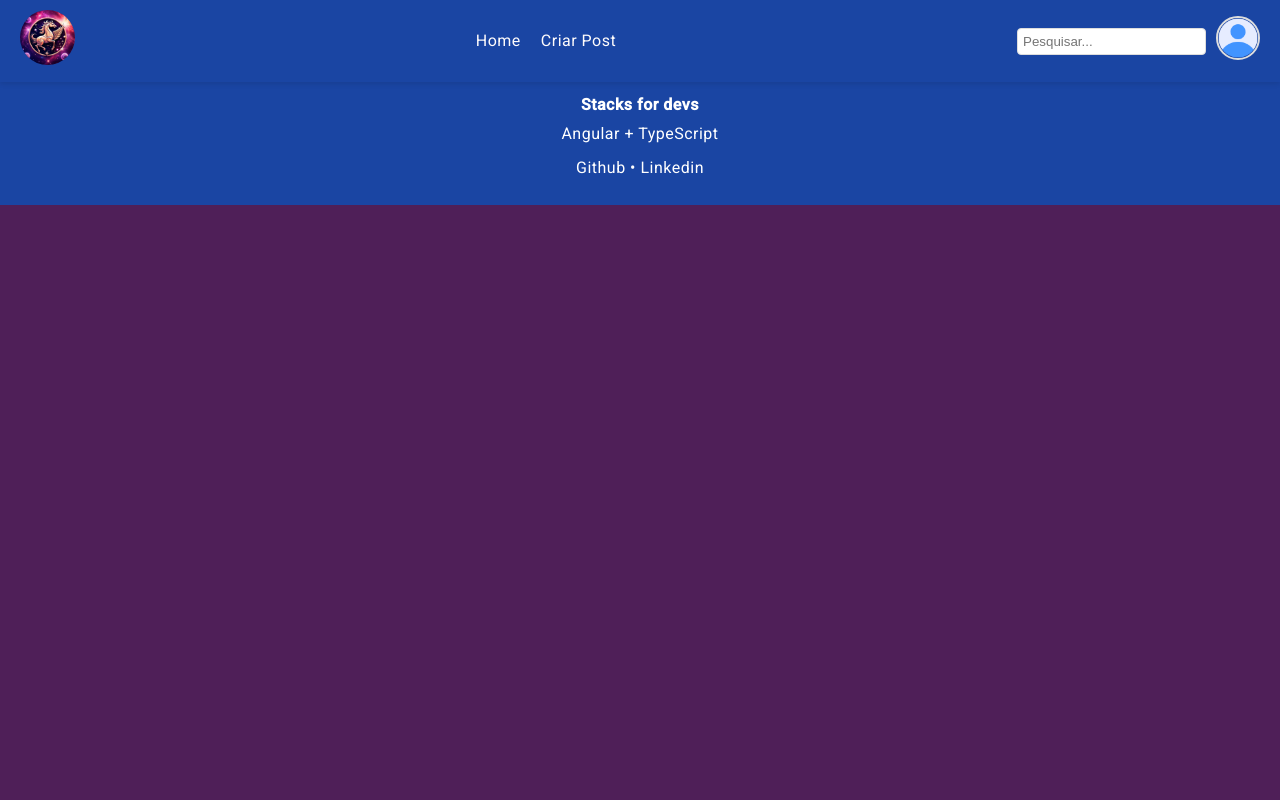
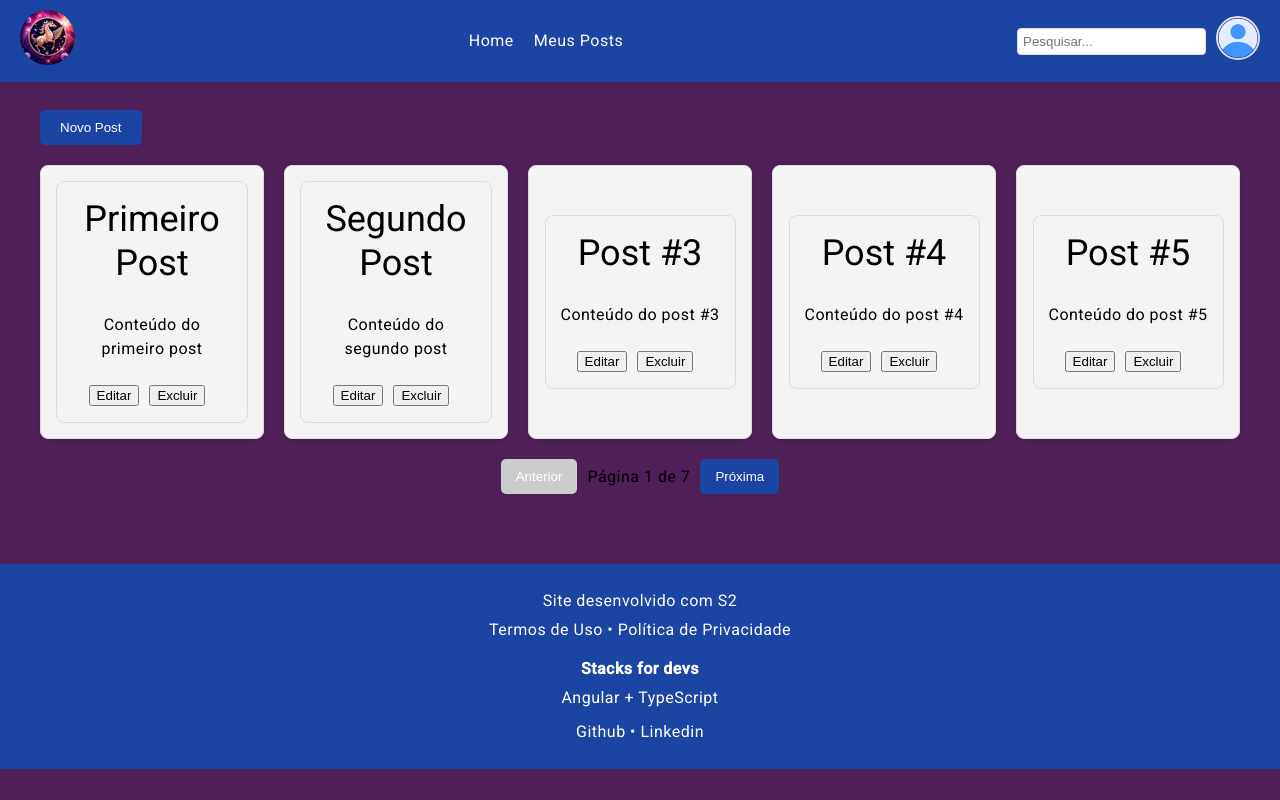
Before and after one commit to marcus1599/FrontPegasus, an Angular app: page /myposts in a window 1280 px wide. Before the commit this address led to /. Built offline with nearby package versions, Linux system fonts and the light colour scheme.

Commit message:
criado novo modelo para card-posts, e adicionado a tela meus posts

```diff
--- a/src/app/app.routes.ts
+++ b/src/app/app.routes.ts
@@ -4,11 +4,13 @@ import { HomeComponent } from './pages/home/home.component';
 import { AuthGuard } from './auth.guard';
 import { LoginComponent } from './pages/login/login.component';
 import { RegisterComponent } from './pages/register/register.component';
+import { MyPostsComponent } from './pages/my-posts/my-posts.component';
 
 
 export const routes: Routes = [
     { path: '', component: HomeComponent },
     { path: 'login', component: LoginComponent },
     {path: 'register', component:RegisterComponent},
+    {path: 'myposts', component:MyPostsComponent},
     { path: 'new', component: NewComponent, canActivate: [AuthGuard] },
 ];
--- a/src/app/components/header/header.component.html
+++ b/src/app/components/header/header.component.html
@@ -6,7 +6,7 @@
   <nav class="nav-links">
     <ul>
       <li><a routerLink="/">Home</a></li>
-      <li><a routerLink="/new">Criar Post</a></li>
+      <li><a routerLink="/myposts">Meus Posts</a></li>
     </ul>
   </nav>
 
--- /dev/null
+++ b/src/app/components/post-card/post-card.component.html
@@ -0,0 +1 @@
+<p>post-card works!</p>
--- /dev/null
+++ b/src/app/components/post-card/post-card.component.ts
@@ -0,0 +1,49 @@
+import { Component, EventEmitter, Input, Output } from '@angular/core';
+
+interface Post {
+  id: number;
+  title: string;
+  content: string;
+}
+
+@Component({
+  selector: 'app-post-card',
+  standalone: true,
+  template: `
+    <div class="post-card">
+      <h3>{{ post.title }}</h3>
+      <p>{{ post.content }}</p>
+      <div class="actions">
+        <button (click)="onEdit()">Editar</button>
+        <button (click)="onDelete()">Excluir</button>
+      </div>
+    </div>
+  `,
+  styles: [`
+    .post-card {
+      background: #f4f4f4;
+      padding: 15px;
+      border: 1px solid #ddd;
+      border-radius: 8px;
+      display: flex;
+      flex-direction: column;
+      gap: 10px;
+    }
+    .actions button {
+      margin-right: 10px;
+    }
+  `],
+})
+export class PostCardComponent {
+  @Input() post!: Post;
+  @Output() edit = new EventEmitter<Post>();
+  @Output() delete = new EventEmitter<Post>();
+
+  onEdit() {
+    this.edit.emit(this.post);
+  }
+
+  onDelete() {
+    this.delete.emit(this.post);
+  }
+}
--- a/src/app/pages/my-posts/my-posts.component.css
+++ b/src/app/pages/my-posts/my-posts.component.css
@@ -0,0 +1,123 @@
+.my-posts-container {
+    max-width: 1200px;
+    margin: 0 auto;
+    padding: 20px;
+    margin-bottom: 50px;
+  }
+
+  .header {
+    display: flex;
+    justify-content: space-between;
+    align-items: center;
+    margin-bottom: 20px;
+    margin-top: 90px;
+  }
+
+  .new-post-btn {
+    padding: 10px 20px;
+    background-color: #1a45a3;
+    color: white;
+    border: none;
+    border-radius: 5px;
+    cursor: pointer;
+    transition: background-color 0.3s ease;
+  }
+
+  .new-post-btn:hover {
+    background-color: #163a7d;
+  }
+
+  .posts-grid {
+    display: grid;
+    grid-template-columns: repeat(auto-fit, minmax(150px, 1fr));
+    gap: 20px;
+  }
+
+  .post-card {
+    display: flex;
+    justify-content: center;
+    align-items: center;
+    background-color: #f4f4f4;
+    border: 1px solid #ddd;
+    border-radius: 8px;
+    box-shadow: 0 2px 5px rgba(0, 0, 0, 0.1);
+    padding: 15px;
+    min-height: 150px;
+    text-align: center;
+    transition: transform 0.3s ease, box-shadow 0.3s ease;
+  }
+
+  .post-card:hover {
+    transform: scale(1.05);
+    box-shadow: 0 4px 10px rgba(0, 0, 0, 0.2);
+  }
+
+  .pagination {
+    display: flex;
+    justify-content: center;
+    align-items: center;
+    gap: 10px;
+    margin-top: 20px;
+  }
+
+  .pagination-btn {
+    padding: 10px 15px;
+    background-color: #1a45a3;
+    color: white;
+    border: none;
+    border-radius: 5px;
+    cursor: pointer;
+    transition: background-color 0.3s ease;
+  }
+
+  .pagination-btn:disabled {
+    background-color: #ccc;
+    cursor: not-allowed;
+  }
+
+  .pagination-btn:hover:not(:disabled) {
+    background-color: #163a7d;
+  }
+
+  /* Modal */
+  .modal {
+    position: fixed;
+    top: 0;
+    left: 0;
+    width: 100%;
+    height: 100%;
+    background-color: rgba(0, 0, 0, 0.5);
+    display: flex;
+    justify-content: center;
+    align-items: center;
+  }
+
+  .modal-content {
+    background: white;
+    padding: 20px;
+    border-radius: 10px;
+    width: 90%;
+    max-width: 500px;
+  }
+
+  .actions {
+    display: flex;
+    justify-content: space-between;
+    margin-top: 20px;
+  }
+
+  .actions button {
+    padding: 10px 15px;
+    border: none;
+    border-radius: 5px;
+    cursor: pointer;
+  }
+
+  .actions button:first-child {
+    background-color: #1a45a3;
+    color: white;
+  }
+
+  .actions button:last-child {
+    background-color: #ccc;
+  }
--- a/src/app/pages/my-posts/my-posts.component.html
+++ b/src/app/pages/my-posts/my-posts.component.html
@@ -1 +1,51 @@
-<p>my-posts works!</p>
+<div class="my-posts-container">
+    <div class="header">
+      <button (click)="onCreateNewPost()" class="new-post-btn">Novo Post</button>
+    </div>
+
+    <div class="posts-grid">
+      <app-post-card
+        *ngFor="let post of paginatedPosts"
+        class="post-card"
+        [post]="post"
+        (edit)="onEditPost($event)"
+        (delete)="onDeletePost($event)">
+      </app-post-card>
+    </div>
+
+    <!-- Paginação -->
+    <div class="pagination">
+      <button
+        class="pagination-btn"
+        [disabled]="currentPage === 1"
+        (click)="changePage(currentPage - 1)">
+        Anterior
+      </button>
+      <span>Página {{ currentPage }} de {{ totalPages }}</span>
+      <button
+        class="pagination-btn"
+        [disabled]="currentPage === totalPages"
+        (click)="changePage(currentPage + 1)">
+        Próxima
+      </button>
+    </div>
+
+    <!-- Modal para criar/editar posts -->
+    <div class="modal" *ngIf="isModalOpen">
+      <div class="modal-content">
+        <h2>{{ editPost ? 'Editar Post' : 'Novo Post' }}</h2>
+        <form (submit)="onSubmitPost()">
+          <label for="title">Título</label>
+          <input id="title" [(ngModel)]="currentPost.title" required />
+
+          <label for="content">Conteúdo</label>
+          <textarea id="content" [(ngModel)]="currentPost.content" rows="5" required></textarea>
+
+          <div class="actions">
+            <button type="submit">Salvar</button>
+            <button type="button" (click)="onCloseModal()">Cancelar</button>
+          </div>
+        </form>
+      </div>
+    </div>
+  </div>
--- a/src/app/pages/my-posts/my-posts.component.ts
+++ b/src/app/pages/my-posts/my-posts.component.ts
@@ -1,12 +1,91 @@
+import { NgFor, NgForOf, NgIf } from '@angular/common';
 import { Component } from '@angular/core';
+import { FormsModule } from '@angular/forms';
+import { PostCardComponent } from "../../components/post-card/post-card.component";
+
+interface Post {
+  id: number;
+  title: string;
+  content: string;
+}
 
 @Component({
   selector: 'app-my-posts',
   standalone: true,
-  imports: [],
+  imports: [FormsModule, NgForOf, NgIf, NgFor, PostCardComponent],
   templateUrl: './my-posts.component.html',
-  styleUrl: './my-posts.component.css'
+  styleUrls: ['./my-posts.component.css'],
 })
 export class MyPostsComponent {
+  posts: Post[] = [
+    { id: 1, title: 'Primeiro Post', content: 'Conteúdo do primeiro post' },
+    { id: 2, title: 'Segundo Post', content: 'Conteúdo do segundo post' },
+    // Adicione mais posts para testar a paginação
+    ...Array.from({ length: 30 }, (_, i) => ({
+      id: i + 3,
+      title: `Post #${i + 3}`,
+      content: `Conteúdo do post #${i + 3}`,
+    })),
+  ];
+  paginatedPosts: Post[] = [];
+  currentPage = 1;
+  postsPerPage = 5;
+  totalPages = Math.ceil(this.posts.length / this.postsPerPage);
 
+  isModalOpen = false;
+  editPost: Post | null = null;
+  currentPost: Post = { id: 0, title: '', content: '' };
+
+  constructor() {
+    this.updatePaginatedPosts();
+  }
+
+  updatePaginatedPosts() {
+    const startIndex = (this.currentPage - 1) * this.postsPerPage;
+    const endIndex = startIndex + this.postsPerPage;
+    this.paginatedPosts = this.posts.slice(startIndex, endIndex);
+  }
+
+  changePage(page: number) {
+    this.currentPage = page;
+    this.updatePaginatedPosts();
+  }
+
+  onCreateNewPost() {
+    this.currentPost = { id: 0, title: '', content: '' };
+    this.isModalOpen = true;
+    this.editPost = null;
+  }
+
+  onEditPost(post: Post) {
+    this.currentPost = { ...post };
+    this.isModalOpen = true;
+    this.editPost = post;
+  }
+
+  onDeletePost(post: Post) {
+    this.posts = this.posts.filter((p) => p.id !== post.id);
+    this.totalPages = Math.ceil(this.posts.length / this.postsPerPage);
+    if (this.currentPage > this.totalPages) {
+      this.currentPage = this.totalPages;
+    }
+    this.updatePaginatedPosts();
+  }
+
+  onSubmitPost() {
+    if (this.editPost) {
+      const index = this.posts.findIndex((p) => p.id === this.editPost?.id);
+      this.posts[index] = { ...this.currentPost };
+    } else {
+      const newId = Math.max(...this.posts.map((p) => p.id), 0) + 1;
+      this.posts.push({ ...this.currentPost, id: newId });
+    }
+    this.totalPages = Math.ceil(this.posts.length / this.postsPerPage);
+    this.updatePaginatedPosts();
+    this.onCloseModal();
+  }
+
+  onCloseModal() {
+    this.isModalOpen = false;
+  }
 }
```
Also changed, not shown: src/app/components/post-card/post-card.component.css (added), 1 other file (tests, documents, lock files or other folders).
